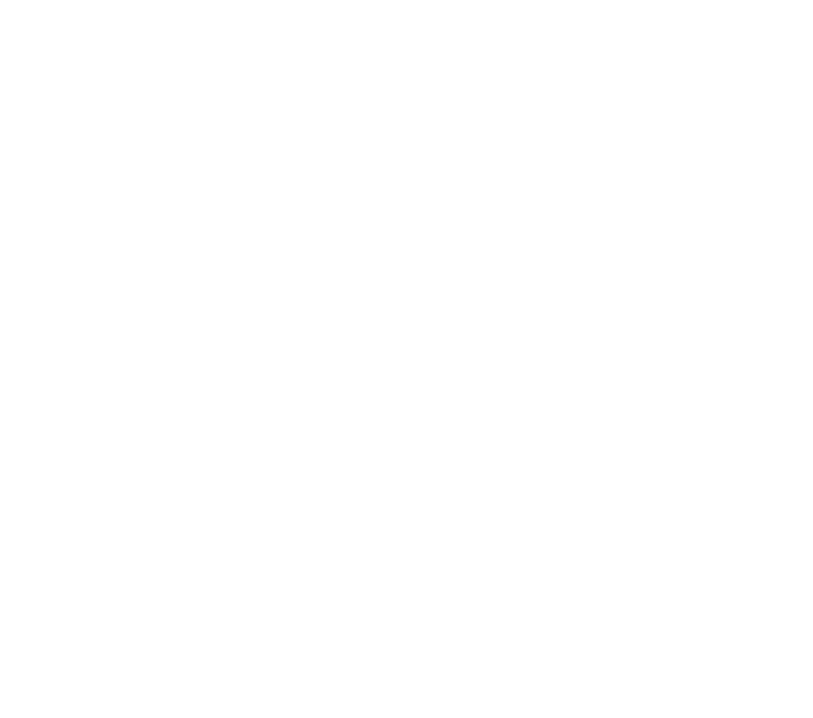
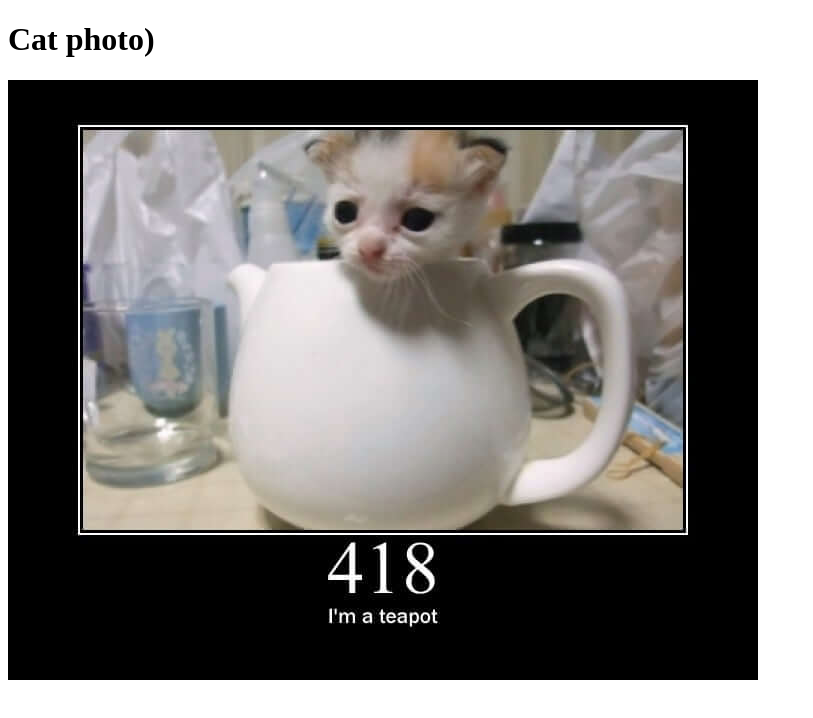
Before and after one commit to vladmorozov2/html, a plain HTML site: page index.html in a window 1280 px wide. Shown: the whole page, without its empty margins (0-813 px from the left). Drawn offline with Linux system fonts and the light colour scheme.

Commit message:
add photo

```diff
--- a/index.html
+++ b/index.html
@@ -8,6 +8,11 @@
     <link rel="shortcut icon" href="https://placekitten.com/96/139" type="image/x-icon">
 </head>
 <body>
+    <header><h1>Cat photo)</h1>
+        <img src="img/418.jpg" alt="Cute cat">
+    </header>
+
+
     <script src="https://unpkg.com/html-data-include@3.3.3/html-data-include.js"></script>
 </body>
 </html>
```
Also changed, not shown: img/418.jpg (added).
